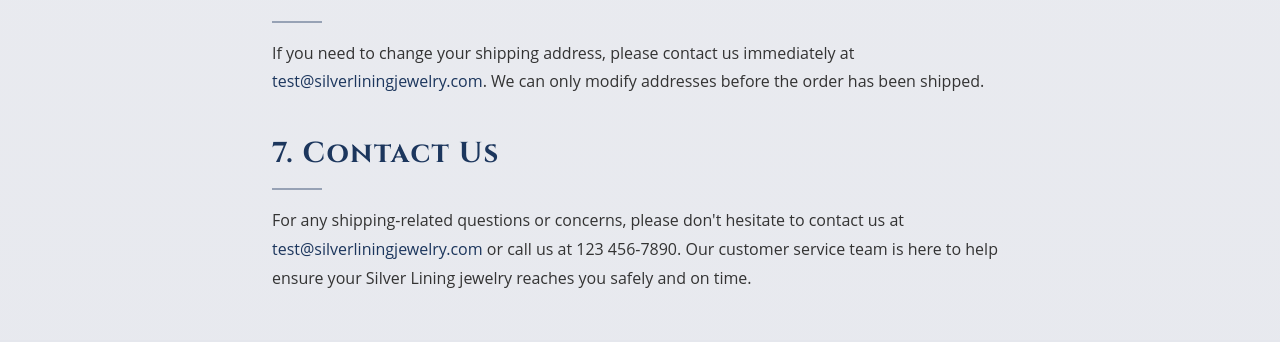
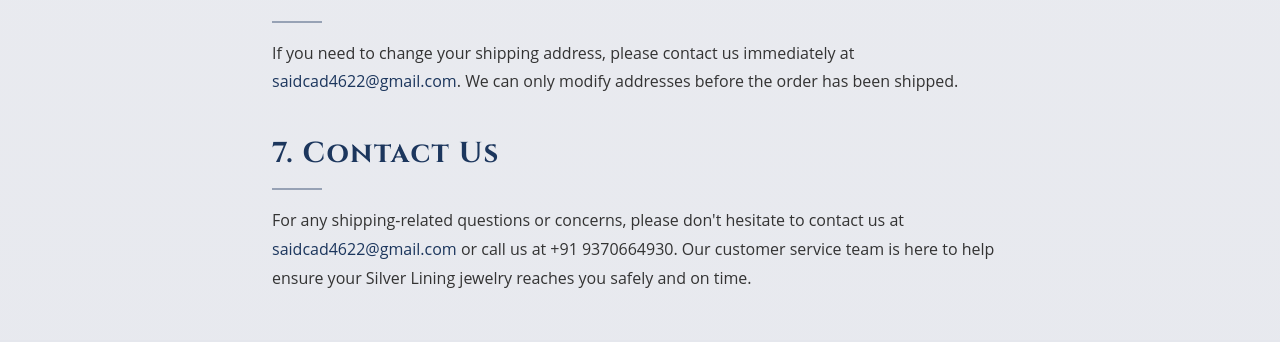
Before and after one commit to nawaid2003/jewelry, a Next.js app: page /DomesticShipping in a window 1280 px wide. Shown: the part 1316-1658 px from the top of the page. Built offline with nearby package versions, Linux system fonts and the light colour scheme; no server answers; a web font is replaced by a local one.

Commit message:
domestic shipping

```diff
--- a/src/pages/DomesticShipping.jsx
+++ b/src/pages/DomesticShipping.jsx
@@ -17,8 +17,8 @@
       <h2>2. Shipping Fees</h2>
       <p>
         We are pleased to offer{" "}
-        <strong>FREE shipping on all domestic orders</strong> within the United
-        States. There are no minimum order requirements - every Silver Lining
+        <strong>FREE shipping on all domestic orders</strong> within India over
+        ₹2499. There are no minimum order requirements - every Silver Lining
         purchase qualifies for complimentary shipping.
       </p>
 
@@ -50,21 +50,17 @@
       <p>
         If you need to change your shipping address, please contact us
         immediately at{" "}
-        <a href="mailto:test@silverliningjewelry.com">
-          test@silverliningjewelry.com
-        </a>
-        . We can only modify addresses before the order has been shipped.
+        <a href="mailto:saidcad4622@gmail.com">saidcad4622@gmail.com</a>. We can
+        only modify addresses before the order has been shipped.
       </p>
 
       <h2>7. Contact Us</h2>
       <p>
         For any shipping-related questions or concerns, please don't hesitate to
         contact us at{" "}
-        <a href="mailto:test@silverliningjewelry.com">
-          test@silverliningjewelry.com
-        </a>{" "}
-        or call us at 123 456-7890. Our customer service team is here to help
-        ensure your Silver Lining jewelry reaches you safely and on time.
+        <a href="mailto:saidcad4622@gmail.com">saidcad4622@gmail.com</a> or call
+        us at +91 9370664930. Our customer service team is here to help ensure
+        your Silver Lining jewelry reaches you safely and on time.
       </p>
     </div>
   );
```
